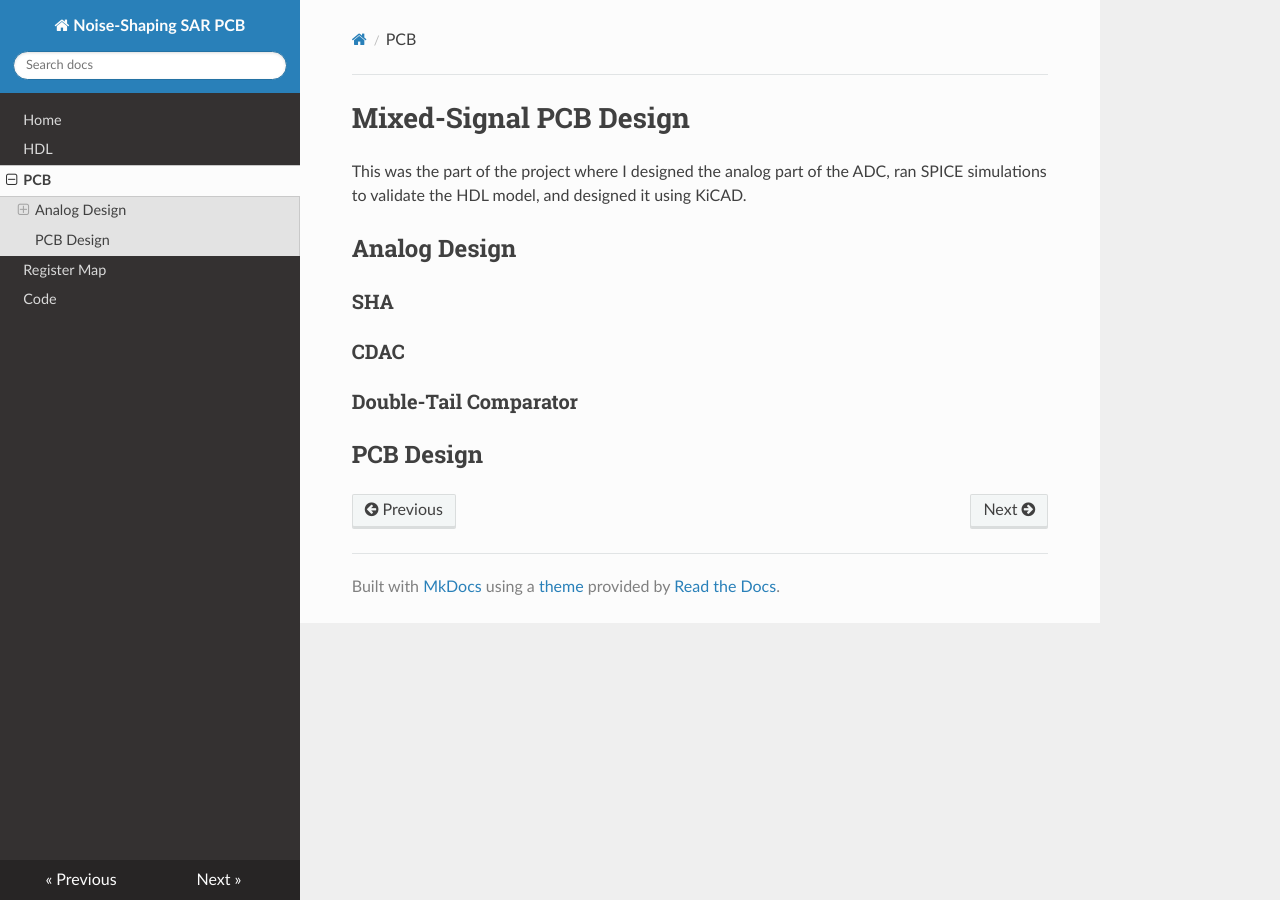
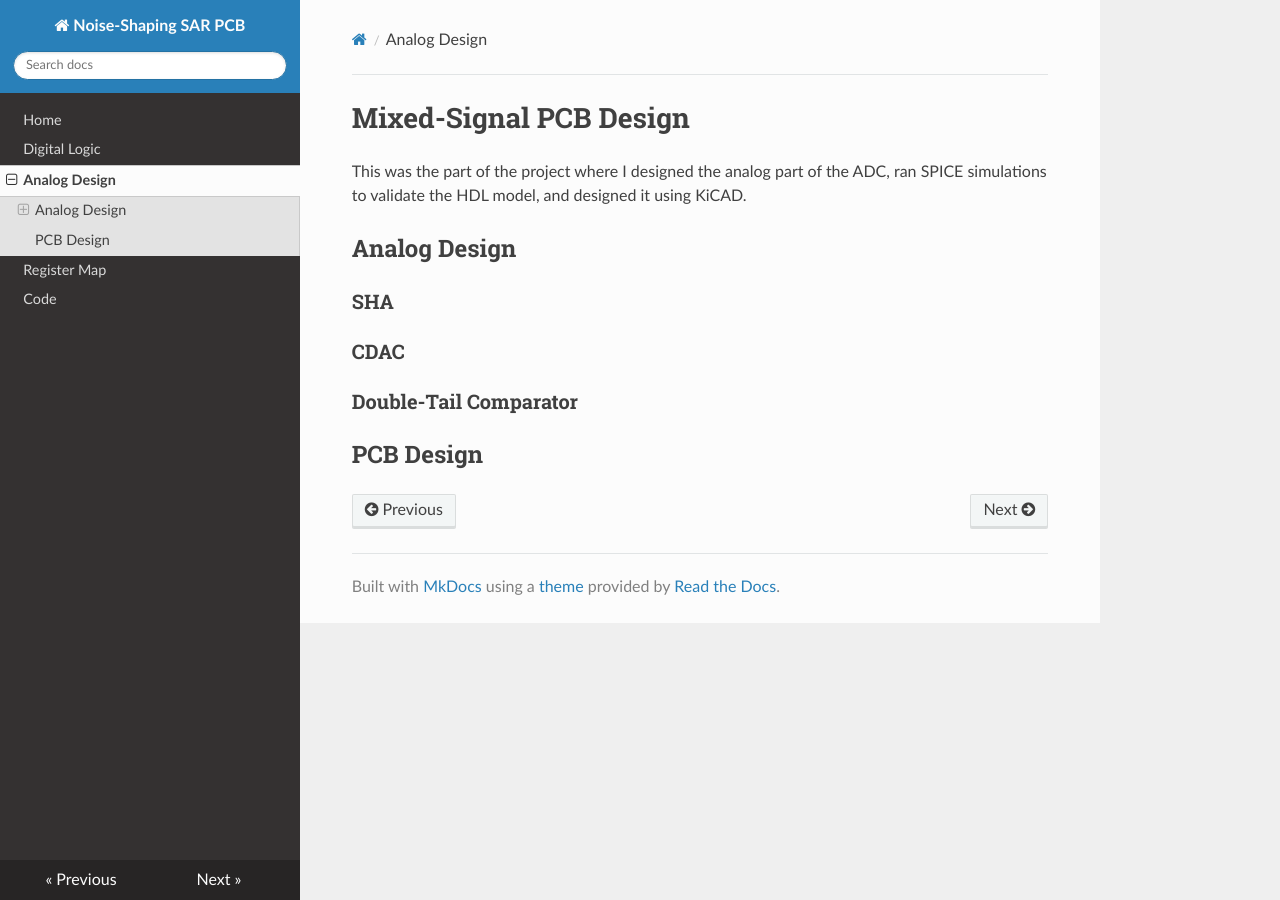
Before and after one commit to Codax2000/ns-sar-pcb, an MkDocs documentation site: the page built from docs/docs/pcb.md, in a window 1280 px wide. Built offline with MkDocs 1.6.1, drawn with Linux system fonts in a browser that asks for light colours; nearby versions of some CDN libraries.

Commit message:
updated docs

```diff
--- a/docs/mkdocs.yml
+++ b/docs/mkdocs.yml
@@ -4,7 +4,7 @@ theme: readthedocs
 
 nav:
   - Home: index.md
-  - HDL: hdl.md
-  - PCB: pcb.md
+  - Digital Logic: hdl.md
+  - Analog Design: pcb.md
   - Register Map: adc_regs/index.html
   - Code: natural_docs.md
```
